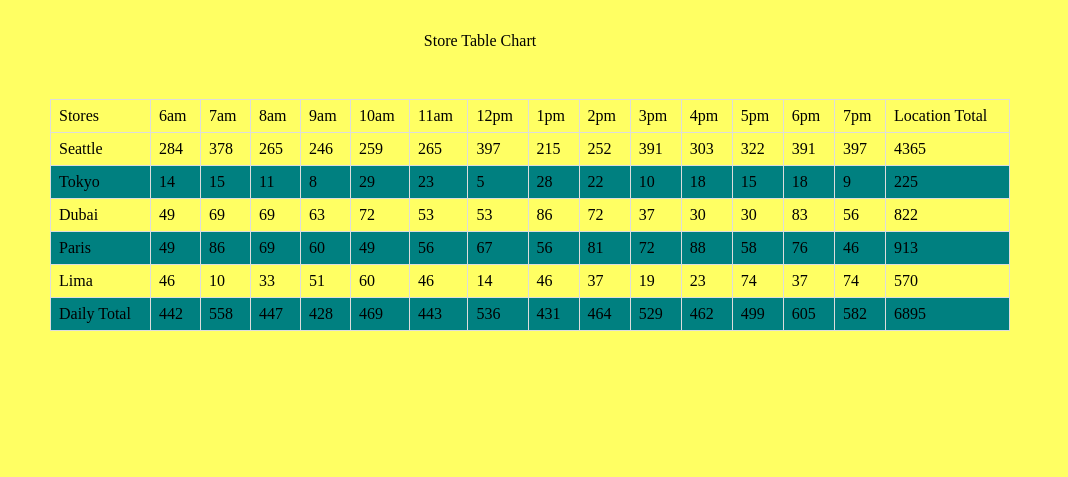
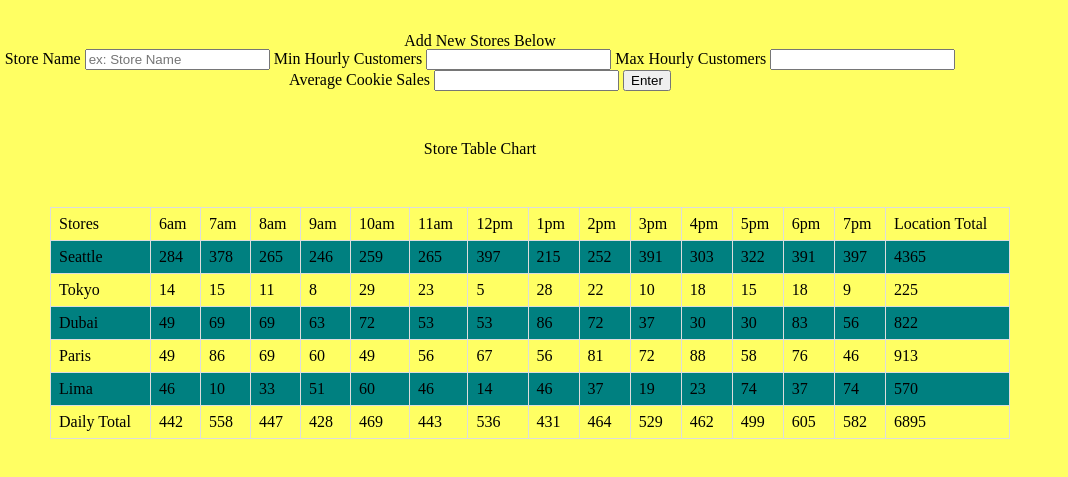
Before and after one commit to behindthecamera89/cookie-stand, a plain HTML site: page sales.html in a window 1280 px wide. Shown: the part 117-594 px from the top of the page, without its empty margins (0-1068 px from the left). Drawn offline with Linux system fonts and the light colour scheme.

Commit message:
added form, and made it insert before daily totals

```diff
--- a/css/style.css
+++ b/css/style.css
@@ -25,7 +25,12 @@ header h1 {
   padding: 10px;
   width: 100%;
 }
+/*  form  */
+#container {
+  margin-top: 50px;
+  text-align: center
 
+}
 .navImage {
   width: 100px;
   height: auto;
--- a/javaScript/app.js
+++ b/javaScript/app.js
@@ -3,13 +3,18 @@
 // global variables
 // Hours of operation
 var hours = ['6am', '7am', '8am', '9am', '10am', '11am', '12pm', '1pm', '2pm', '3pm', '4pm', '5pm', '6pm', '7pm'];
+var tfoot = document.createElement('tfoot');
+
 // console.log(hours);
 var allStores = [];
 var tableListParent = document.getElementById('table');
 var tableHeader = document.getElementById('header');
 
-
-// Contructor Start
+// Form Code
+var containerParent = document.getElementById('container');
+var myForm = document.getElementById('form');
+console.log(containerParent);
+// Contructor Start for Table
 function Store(name, min, max, avg) {
   this.name = name;
   this.min = min;
@@ -95,9 +100,26 @@ function tableFooterRender() {
   thElement = document.createElement('th');
   thElement.textContent = totalOfTotals;
   trElement.appendChild(thElement);
-  tableListParent.appendChild(trElement);
+  tfoot.appendChild(trElement);
+  tableListParent.appendChild(tfoot);
 }
 
+// form start - event Handler
+function handleSubmit(event){
+  event.preventDefault();
+
+  var name = event.target.name.value;
+  var min = parseInt(event.target.min.value);
+  var max = parseInt(event.target.max.value);
+  var avg = parseInt(event.target.avg.value);
+
+  var newStore = new Store(name, min, max, avg);
+  newStore.render();
+  tfoot.innerHTML = '';
+  tableFooterRender();
+}
+
+// instantiations
 new Store('Seattle', 23, 65, 6.3);
 new Store('Tokyo', 3, 24, 1.2);
 new Store('Dubai', 11, 38, 2.3);
@@ -112,3 +134,6 @@ function renderStores() {
   tableFooterRender();
 }
 renderStores();
+
+// event listener for form
+myForm.addEventListener('submit', handleSubmit);
--- a/sales.html
+++ b/sales.html
@@ -24,13 +24,35 @@
         </div>
       </div>
     </nav>
-  </nav>
+    </nav>
   </header>
   <main>
+    <!-- Form Here -->
+    <div main id="container">
+      <form id="form">
+        <fieldset>
+          <legend>Add New Stores Below</legend>
+          <label> Store Name
+            <input type="text" name="name" placeholder="ex: Store Name">
+          </label>
+
+          <label> Min Hourly Customers
+            <input type="number" name="min">
+          </label>
+
+          <label for="max">Max Hourly Customers</label>
+          <input type="number" name="max">
+          <label for="avg">Average Cookie Sales</label>
+          <input type="float" name="avg">
+
+          <button type="submit">Enter</button>
+      </form>
+    </div>
+    <!-- End of Form -->
     <h3>Store Table Chart</h3>
     <table id="table">
       <thead id="header"></thead>
-      <tfoot id="tfooter"></tfoot>
+      <!-- <tfoot id="tfooter"></tfoot> -->
     </table>
   </main>
   <script src="javaScript/app.js" type="text/javascript"></script>
```
